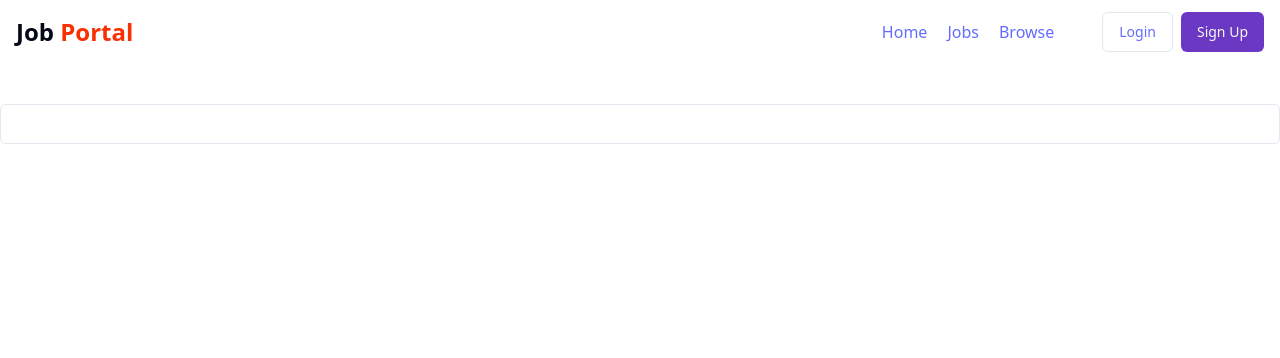
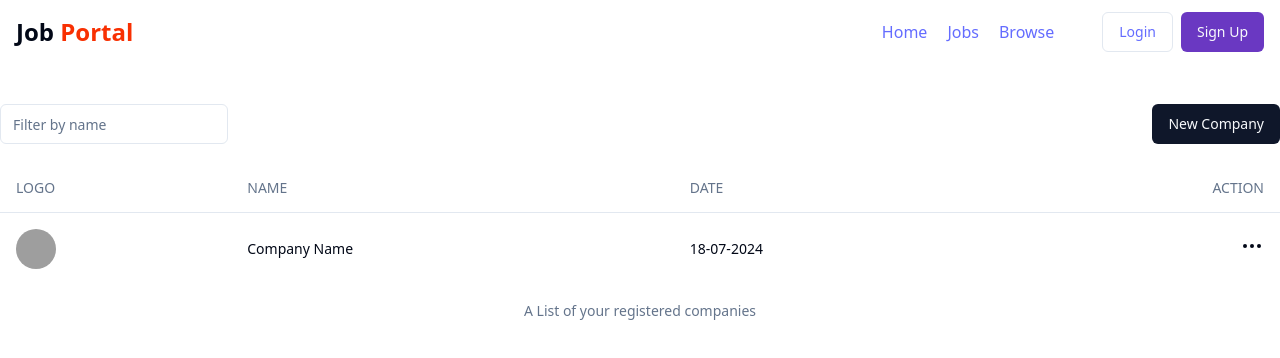
Before and after one commit to PARTH-THAPS/Job-Portal, a React (Vite) app in the folder Frontend/: page /admin/companies in a window 1280 px wide. Shown: the top 358 px of the page. Built offline with nearby package versions, Linux system fonts and the light colour scheme; grey boxes are pictures that could not be loaded.

Commit message:
new changes on admin role

```diff
--- a/Frontend/admin/Companies.jsx
+++ b/Frontend/admin/Companies.jsx
@@ -1,13 +1,28 @@
 import React from "react";
 import Navbar from "../src/components/shared/Navbar";
 import { Input } from "../src/components/ui/input";
+import { Button } from "../src/components/ui/button";
+import { CompaniesTable } from "./CompaniesTable";
+import { useNavigate } from "react-router-dom";
 
 export const Companies = () => {
+  const navigate = useNavigate();
+
   return (
     <div>
       <Navbar />
-      <div className="max-w-6xl mx-auto my-10">
-        <Input />
+      <div className=" max-w-6xl mx-auto my-10 ">
+        <div className="flex items-center justify-between my-5">
+          <Input className="w-fit" placeholder="Filter by name" />
+          <Button
+            onClick={() => {
+              navigate("/admin/companies/create");
+            }}
+          >
+            New Company
+          </Button>
+        </div>
+        <CompaniesTable />
       </div>
     </div>
   );
--- /dev/null
+++ b/Frontend/admin/CompaniesTable.jsx
@@ -0,0 +1,57 @@
+import React from "react";
+import {
+  Table,
+  TableBody,
+  TableCaption,
+  TableCell,
+  TableHead,
+  TableHeader,
+  TableRow,
+} from ".././src/components/ui/table";
+import { Avatar, AvatarImage } from "../src/components/ui/avatar";
+import {
+  Popover,
+  PopoverContent,
+  PopoverTrigger,
+} from "../src/components/ui/popover";
+import { Edit2, MoreHorizontal } from "lucide-react";
+
+export const CompaniesTable = () => {
+  return (
+    <div>
+      <Table>
+        <TableCaption>A List of your registered companies</TableCaption>
+        <TableHeader>
+          <TableRow>
+            <TableHead>LOGO</TableHead>
+            <TableHead>NAME</TableHead>
+            <TableHead>DATE</TableHead>
+            <TableHead className="text-right">ACTION</TableHead>
+          </TableRow>
+        </TableHeader>
+        <TableBody>
+          <TableCell>
+            <Avatar>
+              <AvatarImage src="https://pngimg.com/d/github_PNG45.png" />
+            </Avatar>
+          </TableCell>
+          <TableCell>Company Name</TableCell>
+          <TableCell>18-07-2024</TableCell>
+          <TableCell className="text-right cursor-pointer">
+            <Popover>
+              <PopoverTrigger>
+                <MoreHorizontal />
+              </PopoverTrigger>
+              <PopoverContent className="w-32">
+                <div className="flex items-center gap-2 w-fit cursor-pointer">
+                  <Edit2 className="w-4" />
+                  <span>Edit</span>
+                </div>
+              </PopoverContent>
+            </Popover>
+          </TableCell>
+        </TableBody>
+      </Table>
+    </div>
+  );
+};
--- a/Frontend/src/App.jsx
+++ b/Frontend/src/App.jsx
@@ -16,8 +16,9 @@ const appRouter = createBrowserRouter([
   { path: "/jobs", element: <Jobs /> },
   { path: "/browse", element: <Browse /> },
   { path: "/profile", element: <Profile /> },
-  { path: "jobs/description/:id", element: <JobDescription /> },
+  { path: "/jobs/description/:id", element: <JobDescription /> },
   { path: "/admin/companies", element: <Companies /> },
+  { path: "/admin/companies/create" },
 ]);
 
 function App() {
```
Also changed, not shown: Frontend/admin/CompanyCreate.jsx (added).
